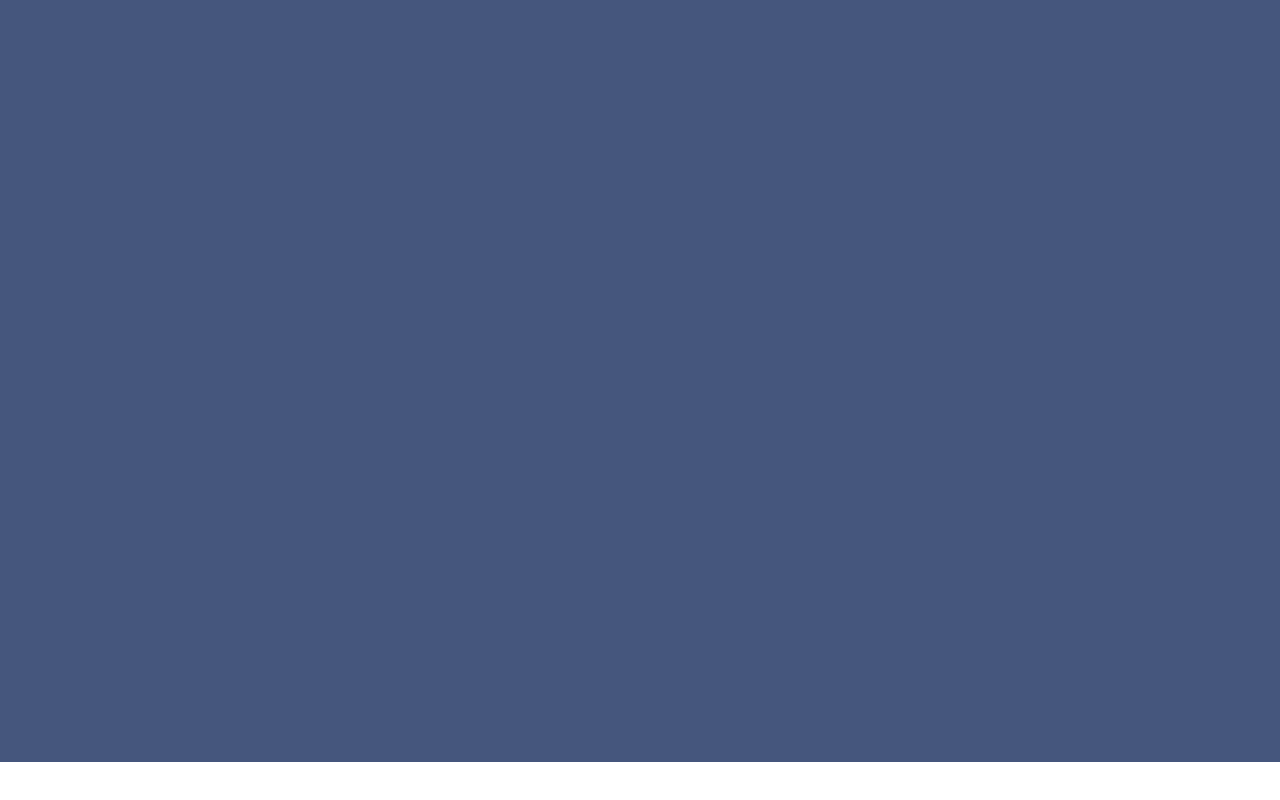
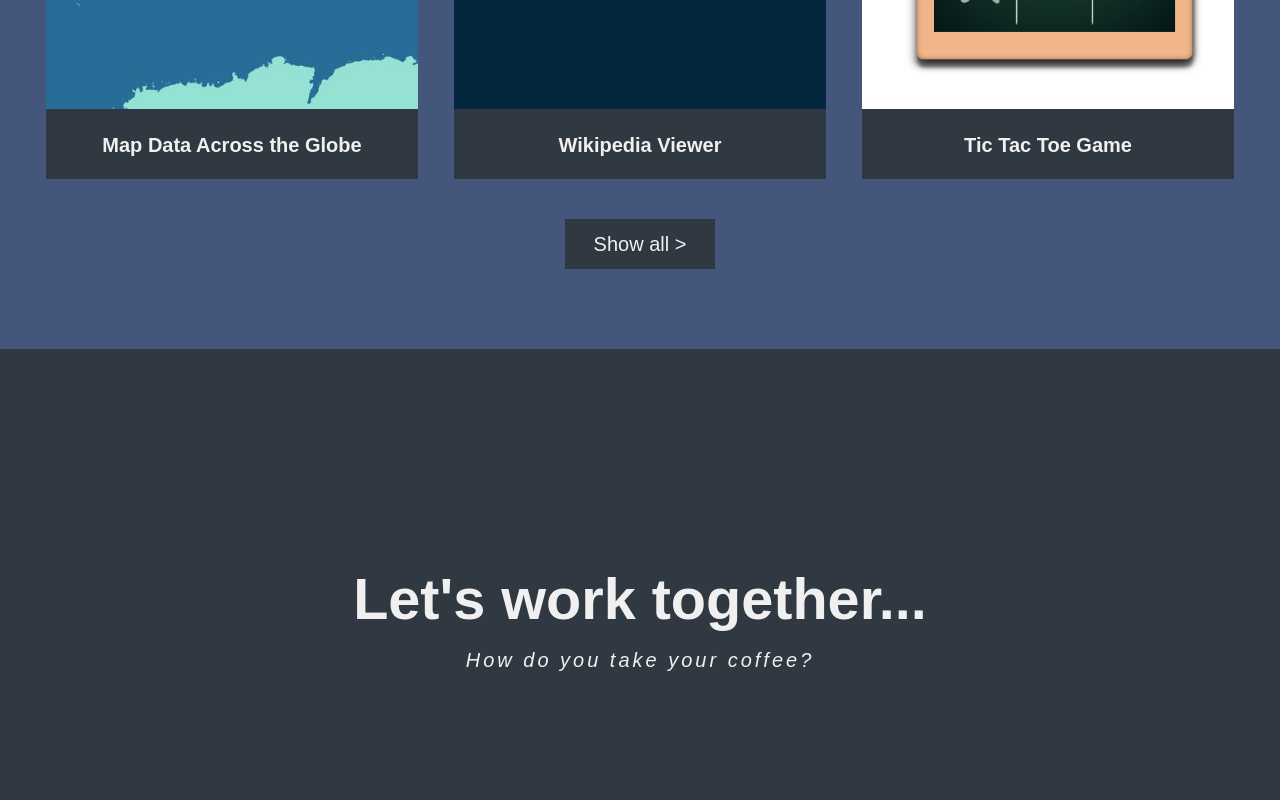
Before and after one commit to SamuelIbanga5/Personal-Portfolio, a plain HTML site: page index.html in a window 1280 px wide. Shown: the part 1798-2598 px from the top of the page. Before the commit the page ends 2560 px from the top, so only its background shows below. Drawn offline with Linux system fonts and the light colour scheme.

Commit message:
added contact section

```diff
--- a/index.html
+++ b/index.html
@@ -6,7 +6,7 @@
     <meta http-equiv="X-UA-Compatible" content="IE=edge">
     <meta name="viewport" content="width=device-width, initial-scale=1.0">
     <link rel="stylesheet" href="./style.css">
-    <title>Document</title>
+    <title>Personal Portfolio</title>
 </head>
 
 <body>
@@ -67,10 +67,18 @@
                         <h4>Tic Tac Toe Game</h4>
                     </div>
                 </a>
-                <a href="https://codepen.io/FreeCodeCamp/" class="project-tile">
-                    <button>Show all &gt;</button>
+                <a href="https://codepen.io/FreeCodeCamp/" class="button-tile">
+                    <button>Show all</button>
                 </a>
             </div>
+        </div>
+    </section>
+    <section id="contact">
+        <div class="footer">
+            <h1>Let's work together...</h1>
+            <h6>How do you take your coffee?</h6>
+
+
         </div>
     </section>
 </body>
--- a/style.css
+++ b/style.css
@@ -89,14 +89,13 @@ body{
 #projects{
     background-color: var(--main-blue);
     width: 100%;
-    /* overflow: auto; */
-    height: 220vh;
+    overflow: hidden;
+    min-height: 100vh;
     padding: 80px 20px;
 }
 
 .container{
     width: 100%;
-    min-height: 100vh;
     margin: auto;
     display: flex;
     flex-direction: column;
@@ -159,7 +158,7 @@ body{
     font-size: 20px;
 }
 
-.project-tile button{
+.button-tile button{
     height: 50px;
     width: 150px;
     padding: 10px;
@@ -168,4 +167,44 @@ body{
     color: var(--main-white);
     font-weight: 500;
     border: none;
+    transition: .5s ease;
 }
+
+.button-tile button::after{
+    content: " >";
+}
+
+.button-tile button:hover{
+    cursor: pointer;
+    background-color: var(--main-red);
+}
+
+.button-tile button:hover .button-tile button::after{
+    transform: scale(1.5);
+}
+
+#contact{
+    height: 100vh;
+    width: 100%;
+    overflow: hidden;
+    background-color: var(--main-grey);
+    padding: 200px;
+}
+
+.footer{
+    width: 70%;
+    margin: auto;
+    text-align: center;
+}
+
+.footer h1{
+    font-size: 3.6rem;
+    line-height: 100px;
+}
+
+.footer h6{
+    font-size: 20px;
+    font-style: italic;
+    font-weight: lighter;
+    letter-spacing: 3px;
+}
```
